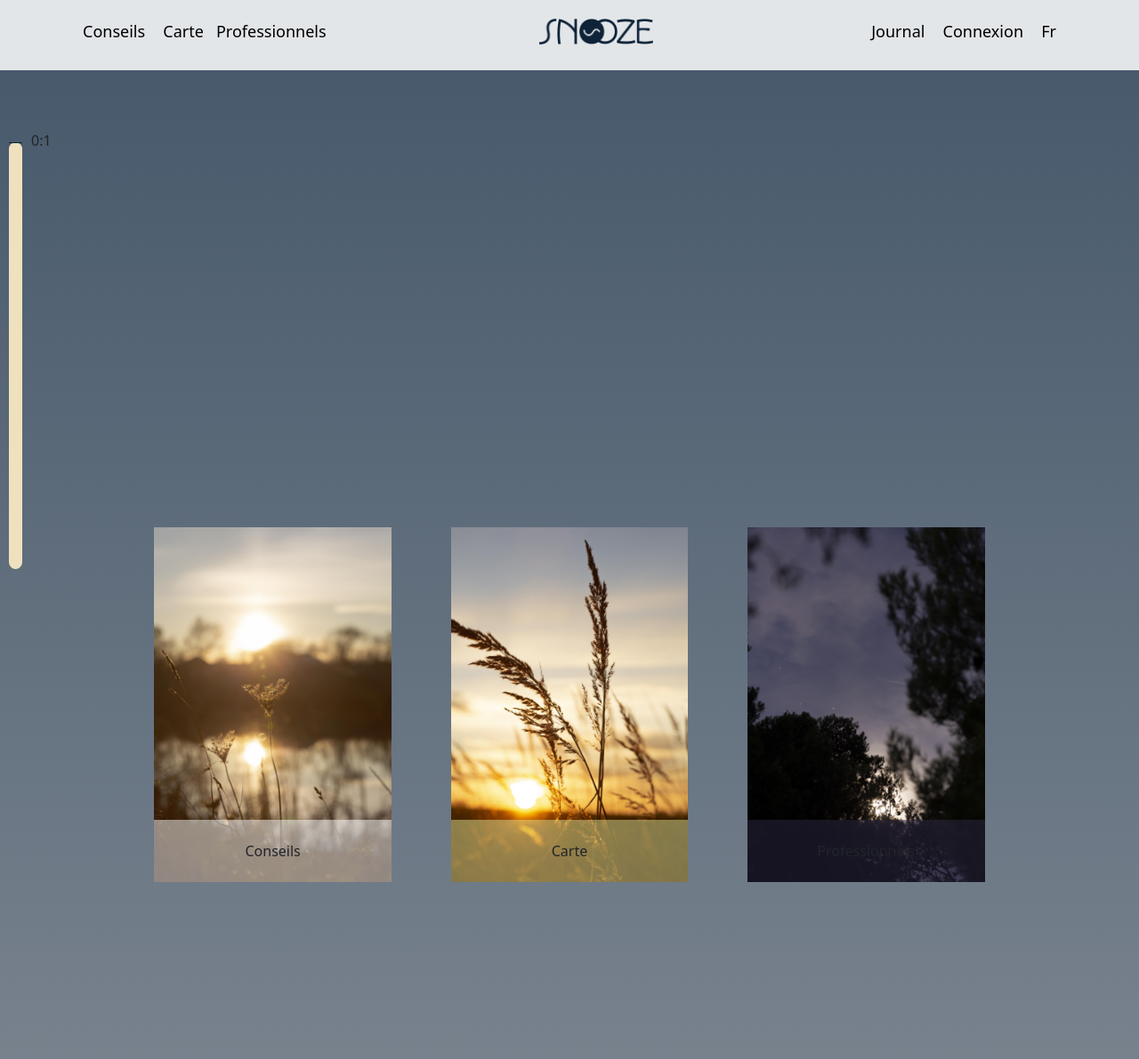
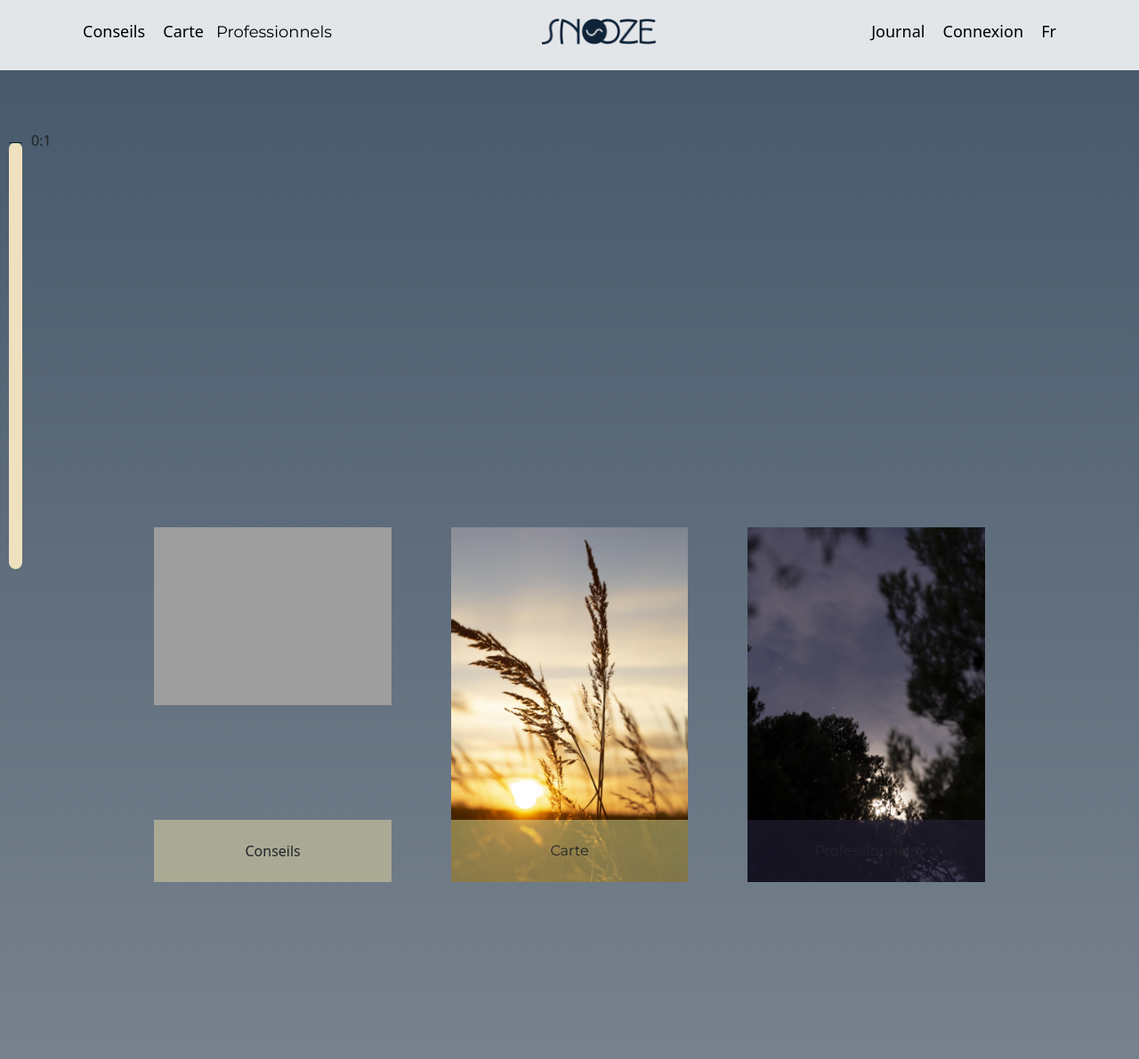
Before and after one commit to bolghad/P-Snooze, a WordPress theme: template Snooze/index.php in a window 1280 px wide. Shown: the top 1191 px of the page at 89% size. Run offline with PHP 8.4 and a stand-in for WordPress, Linux system fonts and the light colour scheme; the site name, menu and one post (Sample post) are stand-ins, and other content is empty; grey boxes are pictures that could not be loaded.

Commit message:
importation police portofino et montserrat + test gif accueil

```diff
--- a/Snooze/css/styles.css
+++ b/Snooze/css/styles.css
@@ -356,7 +356,7 @@ body {
 }
 
 .overlay-Un{
-  background-color: rgba(255, 255, 255, 0.5); /* 50% d'opacité en noir */
+  background-color: rgba(230, 217, 163, 0.5); /* 50% d'opacité en noir */
 }
 .overlay-Deux{
   background-color: rgba(224, 223, 144, 0.5); /* 50% d'opacité en noir */
@@ -819,9 +819,9 @@ animation des articles
 
 .slider{
   margin: auto auto;
-  width: 80vw;
+  width: 85vw;
   color: white;
-  height: 80vh;
+  height: 90vh;
   position: relative;
 }
 .slider .list .item{
@@ -832,6 +832,7 @@ animation des articles
   transition: .5s;
 }
 .slider .list .item img{
+  border-radius: 10px;
   width: 100%;
   height: 100%;
   object-fit: cover;
--- a/Snooze/header.php
+++ b/Snooze/header.php
@@ -14,8 +14,18 @@
 
     <!-- Lien vers le fichier CSS global -->
     <link rel="stylesheet" href="<?php echo get_template_directory_uri(); ?>/css/styles.css">
+    <link href="https://fonts.googleapis.com/css2?family=Montserrat:wght@400;700&display=swap" rel="stylesheet">
+
     <!-- ... autres balises head ... -->
     <style>
+        @font-face {
+            font-family: 'Portofino';
+            src: url('<?php echo get_template_directory_uri(); ?>/font/Portofino-Bold.woff2') format('woff2'),
+                url('<?php echo get_template_directory_uri(); ?>/font/Portofino-Bold.woff') format('woff'),
+                url('<?php echo get_template_directory_uri(); ?>/font/Portofino-Bold.ttf') format('truetype');
+            font-weight: 700;
+            font-style: normal;
+}
        /* body{
             cursor: url('<?php echo get_template_directory_uri(); ?>/img/icone.png')
             1 1,
@@ -32,6 +42,8 @@
         background: url('<?php echo get_template_directory_uri(); ?>/img/icone.png') no-repeat;
         background-size: cover;
     }
+
+
     </style>
     <?php wp_head(); ?>
 </head>
@@ -52,12 +64,12 @@
                     <div class="dropdown">
                         <button class="header-button">Conseils</button>
                         <div class="dropdown-content">
-                            <a href="<?php echo get_template_directory_uri(); ?>/troubles">Troubles</a>
+                            <a href="<?php echo get_template_directory_uri(); ?>/troubles" >Troubles</a>
                             <a href="<?php echo get_template_directory_uri(); ?>/guides">Guides</a>
                         </div>
                     </div>
                     <a class="header-button" href="<?php echo get_template_directory_uri(); ?>/carte">Carte</a>
-                    <a class="header-button" href="<?php echo get_template_directory_uri(); ?>/professionnels">Professionnels</a>
+                    <a class="header-button" href="<?php echo get_template_directory_uri(); ?>/professionnels" style="font-family: 'Montserrat', sans-serif;">Professionnels</a>
                 </div>
                 <!-- Logo (visible sur desktop) -->
                 <div id="logo-container">
--- a/Snooze/index.php
+++ b/Snooze/index.php
@@ -13,18 +13,18 @@
       <!-- Image 1 -->
       <div class="col-4 image-container animate-de-bas">
         <div class="overlay-square overlay-Un">Conseils</div>
-        <img src="<?php echo get_template_directory_uri(); ?>/img/acUn.png" class="img-fluid" alt="Image 1">
+        <img src="<?php echo get_template_directory_uri(); ?>/img/gif1.gif" class="img-fluid" alt="Image 1">
       </div>
 
       <!-- Image 2 -->
       <div class="col-4 image-container animate-de-bas">
-        <div class="overlay-square overlay-Deux">Carte</div>
+        <div class="overlay-square overlay-Deux" style="font-family: 'Montserrat', sans-serif;">Carte</div>
         <img src="<?php echo get_template_directory_uri(); ?>/img/acDeux.png" class="img-fluid" alt="Image 2">
       </div>
 
       <!-- Image 3 -->
       <div class="col-4 image-container animate-de-bas">
-        <div class="overlay-square overlay-Trois">Professionnels</div>
+        <div class="overlay-square overlay-Trois" style="font-family: 'Montserrat', sans-serif;">Professionnels</div>
         <img src="<?php echo get_template_directory_uri(); ?>/img/acTrois.png" class="img-fluid" alt="Image 3">
       </div>
 
--- a/Snooze/page-troubles.php
+++ b/Snooze/page-troubles.php
@@ -1,6 +1,6 @@
 <?php get_header(); ?>
 <section>
-    <h1 class="text-center animate-de-haut" style="margin-top: 100px;">Détails des troubles du sommeil</h1>
+    <h1 class="text-center animate-de-haut" style="margin-top: 100px; font-family: 'Portofino';">Détails des troubles du sommeil</h1>
     <ul class="nav list-unstyled animate-de-gauche">
         <li class="nav-item">
             <a class="nav-link trouble-link" id="boutonTrouble1">Insomnie</a>
```
Also changed, not shown: Snooze/font/style.css (added, +9 -0 lines), Snooze/font/Portofino-Bold.ttf (added), Snooze/font/Portofino-Bold.woff (added), Snooze/font/Portofino-Bold.woff2 (added), 5 other files.
